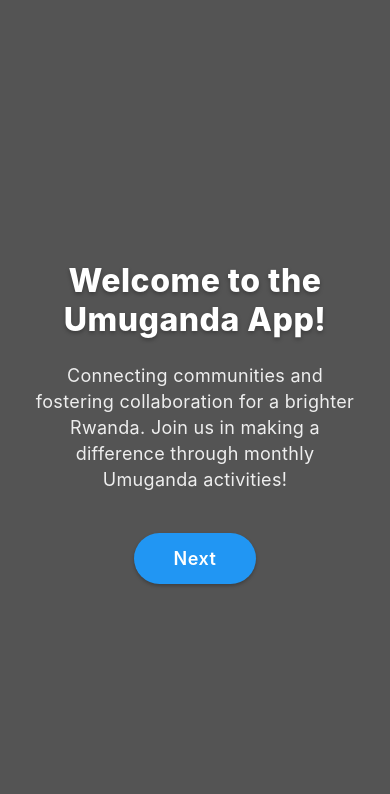
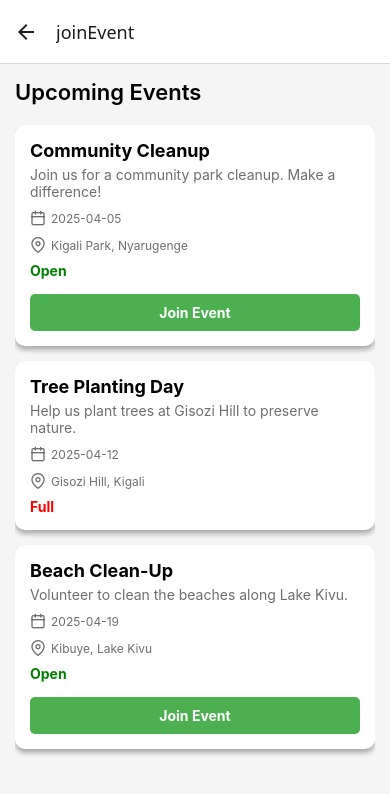
Before and after one commit to Baudoin10/Umuganda, a React Native app: screen /joinEvent in a window 390 px wide. Shown: the top 794 px of the page. Built offline with nearby package versions, Linux system fonts and the light colour scheme.

Commit message:
fixed all pages in the user dashboard

```diff
--- a/Navigator/AppNavigator.jsx
+++ b/Navigator/AppNavigator.jsx
@@ -22,6 +22,8 @@ import EventDetails from "../Screens/EventDetails";
 import UserDashboard from "../UserDashboard/UserDashboard";
 import ViewEvent from "../UserDashboard/ViewEvent";
 import ViewTask from "../UserDashboard/ViewTask";
+import joinEvent from "../UserDashboard/joinEvent";
+import EventForm from "../UserDashboard/EventForm";
 
 
 const Stack = createStackNavigator();
@@ -60,6 +62,8 @@ const AppNavigator = () => {
         <Stack.Screen name="EventDetails" component={EventDetails} />
         <Stack.Screen name="ViewEvent" component={ViewEvent} />
         <Stack.Screen name="ViewTask" component={ViewTask} />
+        <Stack.Screen name="joinEvent" component={joinEvent} />
+        <Stack.Screen name="EventForm" component={EventForm} />
       </Stack.Navigator>
     </NavigationContainer>
   );
--- /dev/null
+++ b/UserDashboard/EventForm.jsx
@@ -0,0 +1,75 @@
+import React from 'react';
+import { View, Text, TextInput, Button, StyleSheet,TouchableOpacity } from 'react-native';
+
+const EventForm = () => {
+  return (
+    <View style={styles.container}>
+      <Text style={styles.title}>Join Event</Text>
+
+      <TextInput
+        style={styles.input}
+        placeholder="Event Title"
+      />
+      <TextInput
+        style={styles.input}
+        placeholder="Description"
+      />
+      <TextInput
+        style={styles.input}
+        placeholder="Address"
+      />
+      <TextInput
+        style={styles.input}
+        placeholder="Date"
+      />
+      <TextInput
+        style={styles.input}
+        placeholder="Day"
+      />
+      <TextInput
+        style={styles.input}
+        placeholder="Month"
+      />
+
+
+<TouchableOpacity style={styles.submitButton} onPress={() => {}}>
+  <Text style={styles.submitButtonText}>Submit</Text>
+</TouchableOpacity>
+
+    </View>
+  );
+};
+
+const styles = StyleSheet.create({
+  container: {
+    flex: 1,
+    padding: 20,
+    backgroundColor: '#f5f5f5',
+  },
+  title: {
+    fontSize: 22,
+    fontWeight: '600',
+    marginBottom: 20,
+  },
+  input: {
+    borderWidth: 1,
+    borderColor: '#ccc',
+    padding: 10,
+    marginBottom: 15,
+    borderRadius: 5,
+  },
+  submitButton: {
+    marginTop: 15,
+    backgroundColor: '#4CAF50',
+    paddingVertical: 12,
+    borderRadius: 5,
+    alignItems: 'center',
+  },
+  submitButtonText: {
+    color: 'white',
+    fontWeight: 'bold',
+    fontSize: 16,
+  },
+});
+
+export default EventForm;
--- a/UserDashboard/UserDashboard.jsx
+++ b/UserDashboard/UserDashboard.jsx
@@ -32,7 +32,7 @@ const UserDashboard = ({ navigation }) => {
     {
       id: "3",
       title: "Join Events",
-      screen: "",
+      screen: "joinEvent",
       icon: "event",
     },
 
--- /dev/null
+++ b/UserDashboard/joinEvent.jsx
@@ -0,0 +1,133 @@
+
+
+
+import React from 'react';
+import { View, Text, FlatList, TouchableOpacity, StyleSheet } from 'react-native';
+import Icon from 'react-native-vector-icons/Feather'; // For icons like map-pin and calendar
+
+// Sample events data
+const events = [
+  {
+    id: 1,
+    title: 'Community Cleanup',
+    description: 'Join us for a community park cleanup. Make a difference!',
+    address: 'Kigali Park, Nyarugenge',
+    date: '2025-04-05',
+    status: 'Open',
+  },
+  {
+    id: 2,
+    title: 'Tree Planting Day',
+    description: 'Help us plant trees at Gisozi Hill to preserve nature.',
+    address: 'Gisozi Hill, Kigali',
+    date: '2025-04-12',
+    status: 'Full',
+  },
+  {
+    id: 3,
+    title: 'Beach Clean-Up',
+    description: 'Volunteer to clean the beaches along Lake Kivu.',
+    address: 'Kibuye, Lake Kivu',
+    date: '2025-04-19',
+    status: 'Open',
+  },
+];
+
+const EventCard = ({ event, navigation }) => (
+  <View style={styles.card}>
+    <Text style={styles.eventTitle}>{event.title}</Text>
+    <Text style={styles.eventDescription}>{event.description}</Text>
+    <View style={styles.eventDetails}>
+      <Icon name="calendar" size={16} color="#6e6e6e" />
+      <Text style={styles.eventInfo}>{event.date}</Text>
+    </View>
+    <View style={styles.eventDetails}>
+      <Icon name="map-pin" size={16} color="#6e6e6e" />
+      <Text style={styles.eventInfo}>{event.address}</Text>
+    </View>
+    <Text style={styles.eventStatus(event.status)}>{event.status}</Text>
+    {event.status === 'Open' && (
+      <TouchableOpacity
+        style={styles.joinButton}
+        onPress={() => navigation.navigate('EventForm', { eventId: event.id })}
+      >
+        <Text style={styles.joinButtonText}>Join Event</Text>
+      </TouchableOpacity>
+    )}
+  </View>
+);
+
+const JoinEvent = ({ navigation }) => {
+  return (
+    <View style={styles.container}>
+      <Text style={styles.pageTitle}>Upcoming Events</Text>
+      <FlatList
+        data={events}
+        keyExtractor={(item) => item.id.toString()}
+        renderItem={({ item }) => <EventCard event={item} navigation={navigation} />}
+      />
+    </View>
+  );
+};
+
+const styles = StyleSheet.create({
+  container: {
+    flex: 1,
+    backgroundColor: '#f5f5f5',
+    padding: 15,
+  },
+  pageTitle: {
+    fontSize: 22,
+    fontWeight: '600',
+    marginBottom: 20,
+  },
+  card: {
+    backgroundColor: 'white',
+    borderRadius: 10,
+    marginBottom: 15,
+    padding: 15,
+    shadowColor: '#000',
+    shadowOffset: { width: 0, height: 4 },
+    shadowOpacity: 0.3,
+    shadowRadius: 5,
+    elevation: 5,
+  },
+  eventTitle: {
+    fontSize: 18,
+    fontWeight: 'bold',
+  },
+  eventDescription: {
+    fontSize: 14,
+    color: '#6e6e6e',
+    marginTop: 5,
+  },
+  eventDetails: {
+    flexDirection: 'row',
+    alignItems: 'center',
+    marginTop: 10,
+  },
+  eventInfo: {
+    fontSize: 12,
+    marginLeft: 5,
+    color: '#6e6e6e',
+  },
+  eventStatus: (status) => ({
+    fontSize: 14,
+    marginTop: 8,
+    fontWeight: 'bold',
+    color: status === 'Open' ? 'green' : 'red',
+  }),
+  joinButton: {
+    marginTop: 15,
+    backgroundColor: '#4CAF50',
+    paddingVertical: 10,
+    borderRadius: 5,
+    alignItems: 'center',
+  },
+  joinButtonText: {
+    color: 'white',
+    fontWeight: 'bold',
+  },
+});
+
+export default JoinEvent;
```
